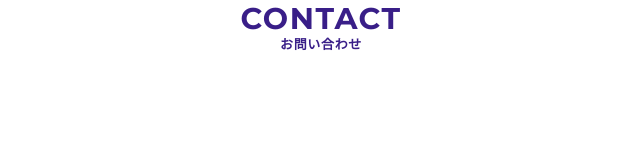
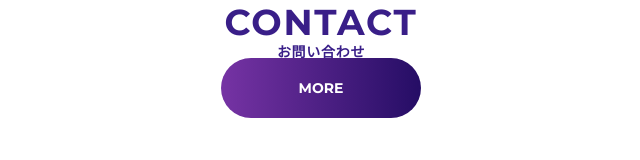
Before and after one commit to shimamurasaki/codeups-live-03, a website: page index.html in a window 1280 px wide. Shown: the whole page, without its empty margins (319-959 px from the left). Drawn offline with nearby package versions, Linux system fonts and the light colour scheme.

Commit message:
3－1最終コミット

```diff
--- a/index.html
+++ b/index.html
@@ -29,11 +29,14 @@
 </head>
 <body>
 
-<div class="c-section-header">
-  <h2 class="c-section-header__entitle">contact</h2>
-  <p class="c-section-header__jatitle">お問い合わせ</p>
-</div>
+  <div class="c-section-header">
+    <h2 class="c-section-header__entitle">contact</h2>
+    <p class="c-section-header__jatitle">お問い合わせ</p>
+  </div>
 
+  <div class="block">
+    <a href="" class="c-button">more</a>
+  </div>
 
 </body>
 </html>
--- /dev/null
+++ b/src/sass/object/component/_c-button.scss
@@ -0,0 +1,20 @@
+@use "global" as *;
+
+.c-button {
+  text-align: center;
+  display: inline-block;
+  font-size: rem(14);
+  font-weight: $bold;
+  font-family: $english-font-family;
+  color: $white;
+  width: rem(200);
+  text-transform: uppercase;
+  background: transparent linear-gradient(90deg, #7633A4 0%, #250D65 100%) 0% 0% no-repeat padding-box;
+  border-radius: 50px;
+  line-height: 1;
+  padding: rem(23) 0;
+}
+
+.block {
+  text-align: center;
+}
--- a/src/sass/object/component/_c-section-header.scss
+++ b/src/sass/object/component/_c-section-header.scss
@@ -12,6 +12,9 @@
   line-height: calc(37 / 30);
   font-family: $english-font-family;
   text-transform: uppercase;
+  @include mq(md) {
+    font-size: rem(36);
+  }
 }
 
 .c-section-header__jatitle {
@@ -19,4 +22,7 @@
   font-weight: bold;
   letter-spacing: 0.05em;
   line-height: 1;
+  @include mq(md) {
+    font-size: rem(14);
+  }
 }
--- a/src/sass/object/component/_c-test.scss
+++ /dev/null
@@ -1,12 +0,0 @@
-@use "global" as *;
-
-.c-test {
-  font-size: rem(100);
-  color: red;
-  font-weight: bold;
-}
-
-.c-test--english {
-  font-family: $english-font-family;
-  font-weight: bold;
-}
```
Also changed, not shown: README.md, css/styles.css, 1 other file.
